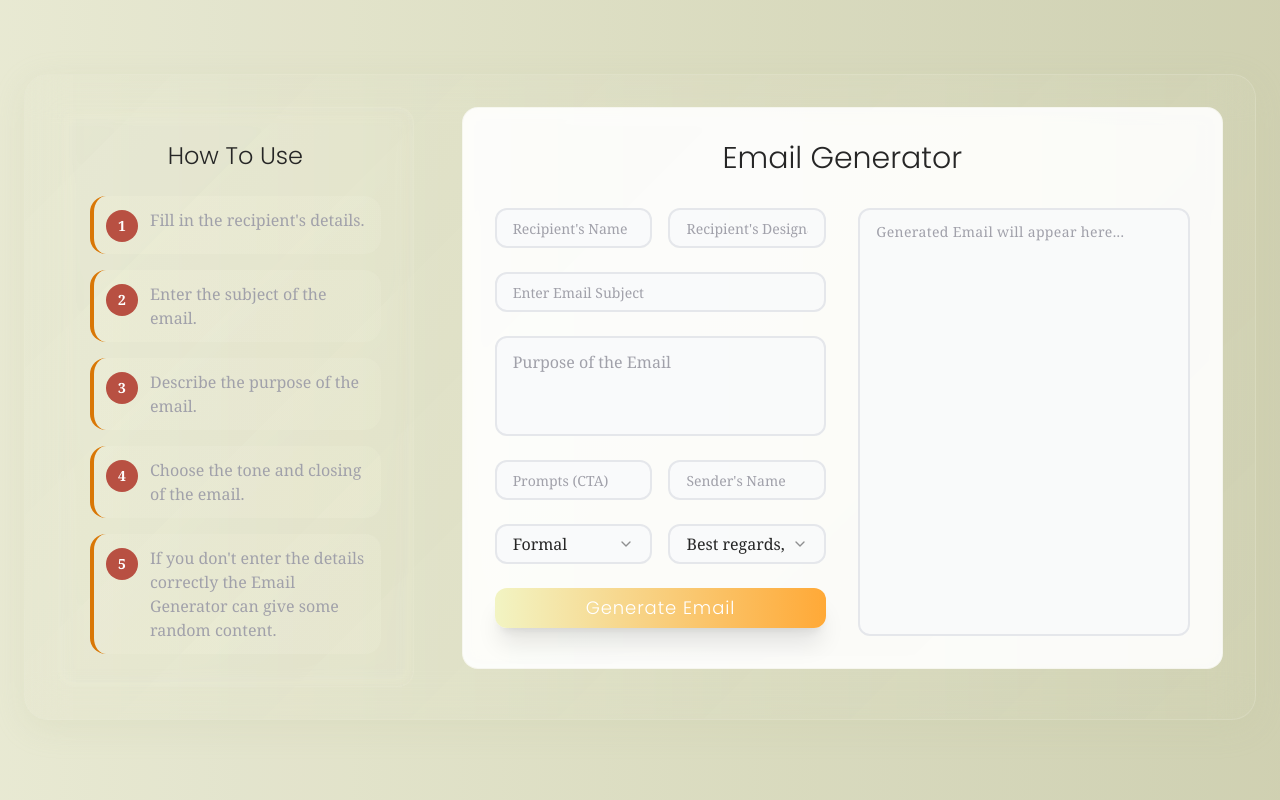
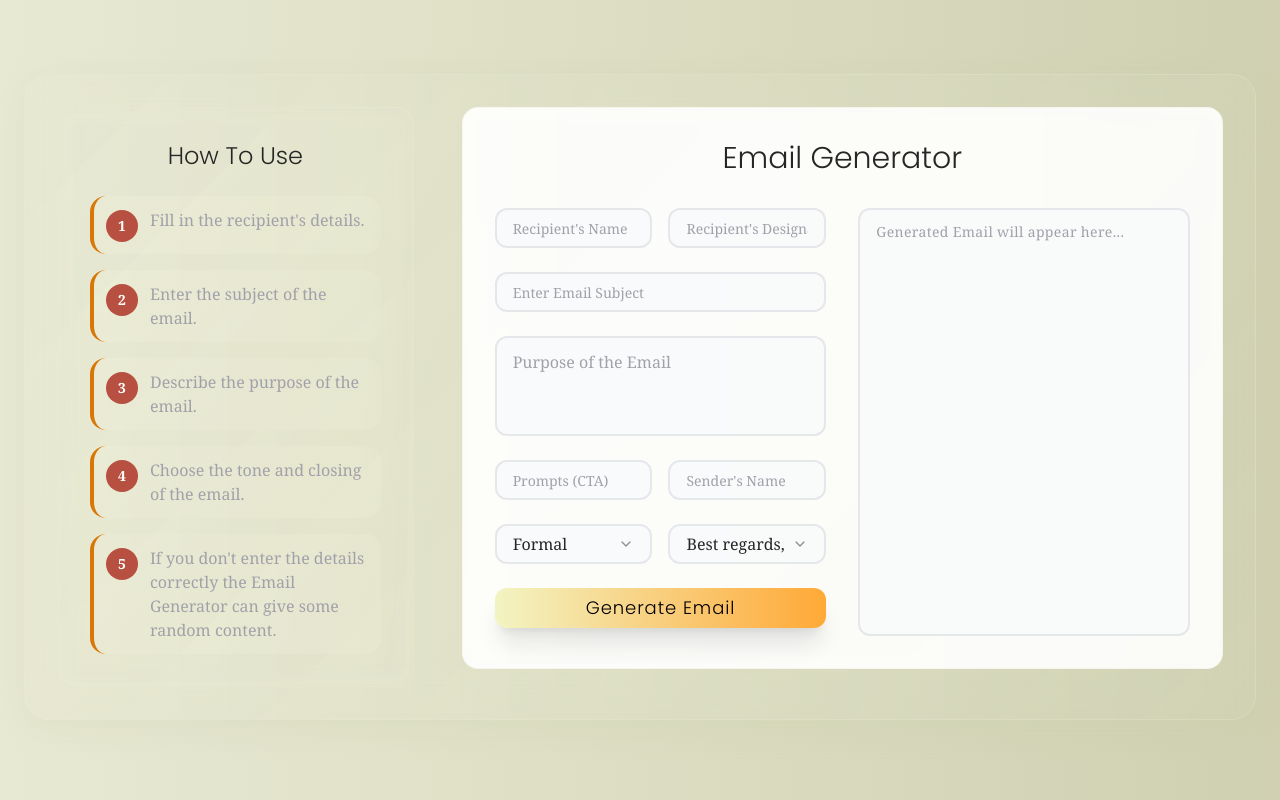
Before and after one commit to harshith397/craft-mail-ai, a React (Vite) app: page / in a window 1280 px wide. Shown: the part 806-1606 px from the top of the page. Built offline with nearby package versions, Linux system fonts and the light colour scheme; a web font is replaced by a local one.

Commit message:
Change button text color
Convert the text color of the "Generate Email" button to black.

```diff
--- a/src/components/EmailForm.tsx
+++ b/src/components/EmailForm.tsx
@@ -191,7 +191,7 @@ ${formData.sender_name}`;
             <Button
               type="submit"
               disabled={isGenerating}
-              className="w-full py-3 sm:py-4 text-base sm:text-lg font-light rounded-xl text-white border-0 shadow-xl hover:shadow-2xl transition-all duration-300 transform hover:scale-[1.02] hover:-translate-y-1 tracking-wider mt-4 font-sans"
+              className="w-full py-3 sm:py-4 text-base sm:text-lg font-light rounded-xl text-black border-0 shadow-xl hover:shadow-2xl transition-all duration-300 transform hover:scale-[1.02] hover:-translate-y-1 tracking-wider mt-4 font-sans"
               style={{background: 'linear-gradient(90deg, #f2f4c3, #ffa937)'}}
               onMouseEnter={(e) => e.currentTarget.style.background = 'linear-gradient(90deg, #e8ea9f, #e6941a)'}
               onMouseLeave={(e) => e.currentTarget.style.background = 'linear-gradient(90deg, #f2f4c3, #ffa937)'}
```
